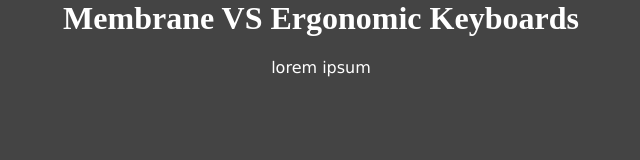
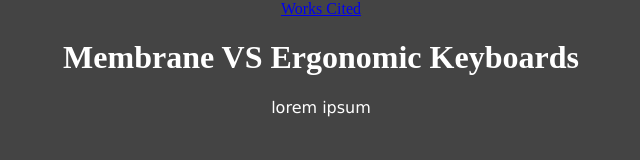
Before and after one commit to Eimacon/Keyboards, a plain HTML site: page index.html in a window 1280 px wide. Shown: the whole page, without its empty margins (319-959 px from the left). Drawn offline with Linux system fonts and the light colour scheme.

Commit message:
Update index.html

```diff
--- a/index.html
+++ b/index.html
@@ -5,7 +5,7 @@
     <meta name="viewport" content="width=device-width, initial-scale=1.0">
     <title>Document</title>
     <link rel="stylesheet" href="styles.css">
-    <a href="/works-cited.html"></a>
+    <a href="/works-cited.html">Works Cited</a>
 </head>
 <body>
     <h1 class="h1">Membrane VS Ergonomic Keyboards</h1>
```
